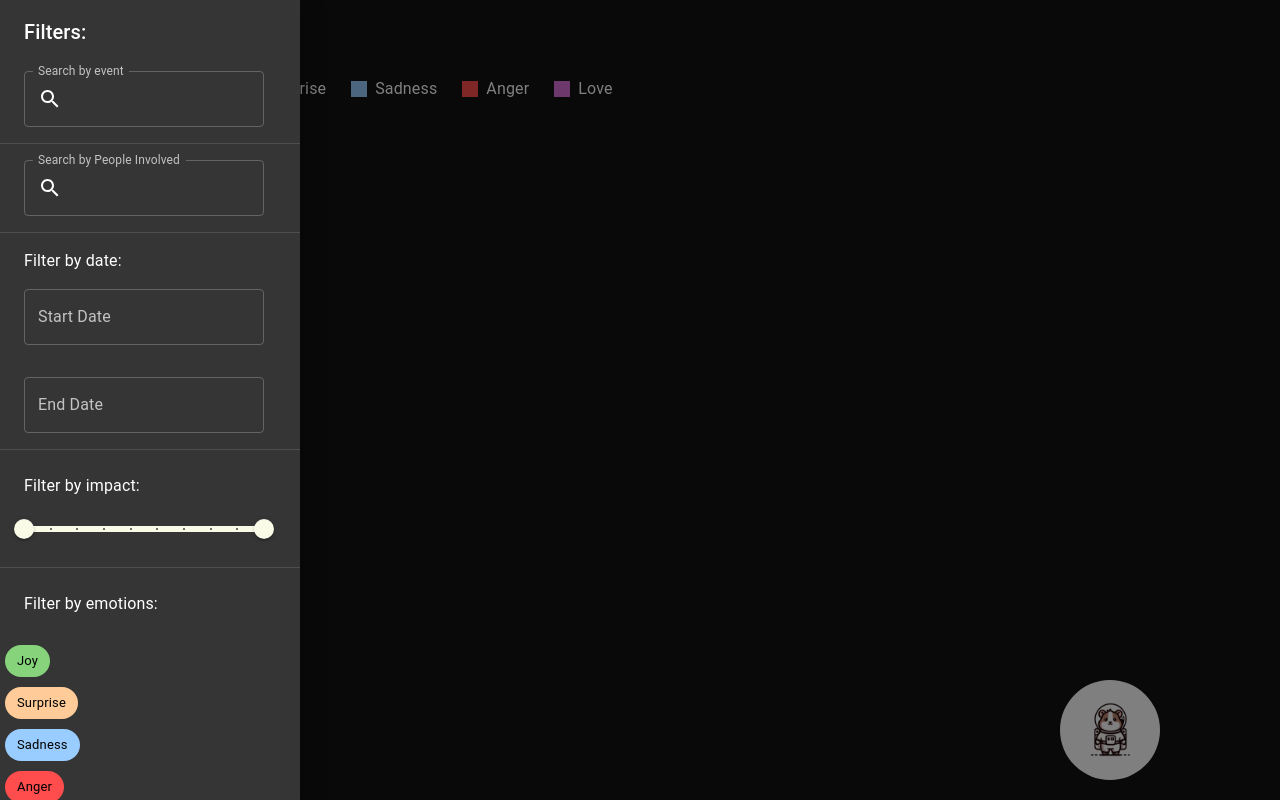
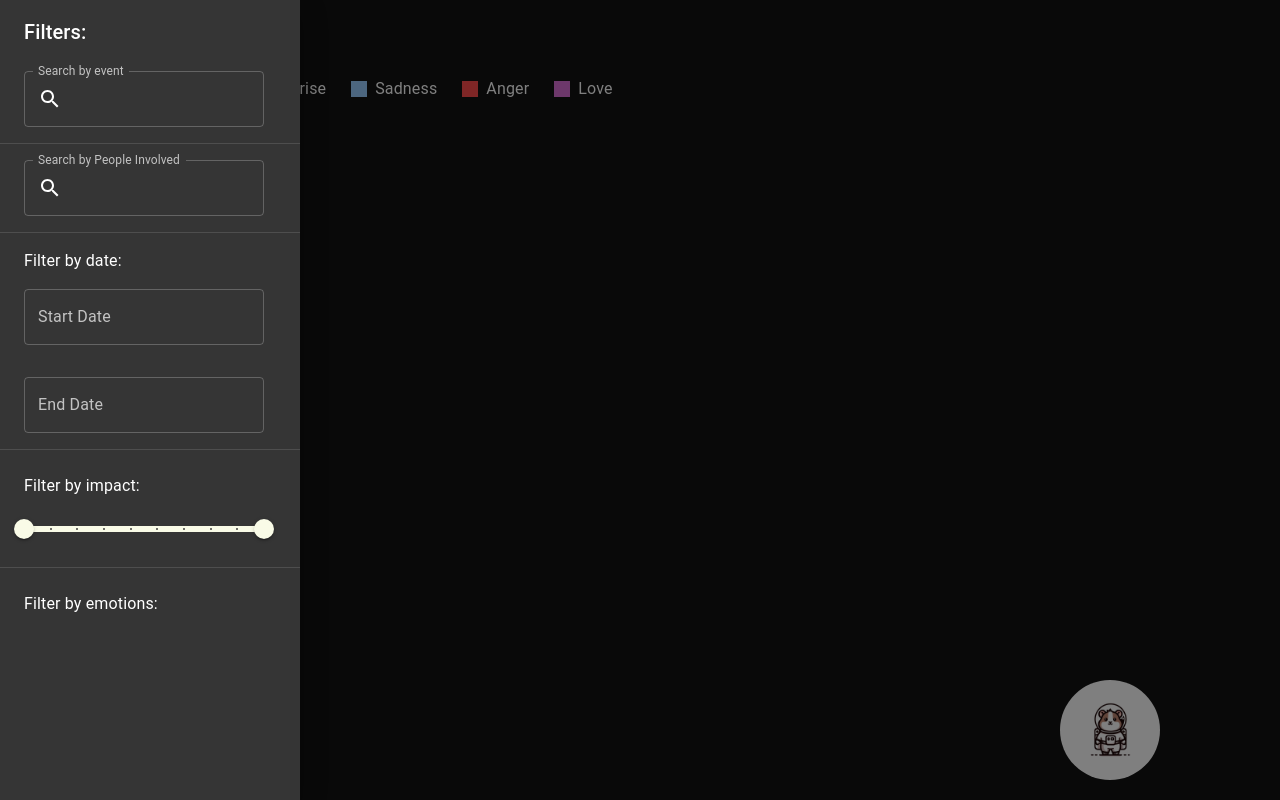
Before and after one commit to alfredo-baquedano/emotion-link, a React (Vite) app: page / in a window 1280 px wide. Both pictures are taken after a click on the button "OPEN FILTER". Built offline with nearby package versions, Linux system fonts and the light colour scheme.

Commit message:
improvement drawerfilter chip selector

```diff
--- a/src/pages/EmotionalGraphPage/DrawerFilter.jsx
+++ b/src/pages/EmotionalGraphPage/DrawerFilter.jsx
@@ -13,41 +13,23 @@ import { LocalizationProvider } from '@mui/x-date-pickers/LocalizationProvider';
 import { AdapterDayjs } from '@mui/x-date-pickers/AdapterDayjs';
 import Slider from '@mui/material/Slider';
 import { DatePicker } from '@mui/x-date-pickers/DatePicker';
+import emotionsData from '../../contants/emotions.json';
 
-const emotions = {
-  joy: {
-    name: 'joy',
-    display_name: 'Joy',
-    color: '#87D37C',
-  },
-  surprise: {
-    name: 'surprise',
-    display_name: 'Surprise',
-    color: '#FFCC99',
-  },
-  sadness: {
-    name: 'sadness',
-    display_name: 'Sadness',
-    color: '#99CCFF',
-  },
-  anger: {
-    name: 'anger',
-    display_name: 'Anger',
-    color: '#ff4d4d',
-  },
-  fear: {
-    name: 'fear',
-    display_name: 'Fear',
-    color: '#8E44AD',
-  },
-  love: {
-    name: 'love',
-    display_name: 'Love',
-    color: '#FFBDFF',
-  },
+const getEmotionArray = (obj) => {
+  const result = [];
+  const recurse = (currentObj) => {
+    if (currentObj.name !== 'none') result.push(currentObj);
+    if (currentObj.children && Array.isArray(currentObj.children)) {
+      currentObj.children.forEach((child) => recurse(child));
+    }
+  };
+  recurse(obj);
+  return result;
 };
 
-export default function DrawerFilter({ filters, setFilters }) {
+const emotions = getEmotionArray(emotionsData);
+
+export default function DrawerFilter({ filters, setFilters, events = [] }) {
   const [open, setOpen] = useState(false);
   const [searchTerm, setSearchTerm] = useState(filters.searchTerm || '');
   const [peopleInvolved, setPeopleInvolved] = useState(
@@ -107,6 +89,19 @@ export default function DrawerFilter({ filters, setFilters }) {
       endDate: date,
     }));
   };
+
+  const usedEmotions = new Set();
+  events.forEach((event) => {
+    if (event.emotions) {
+      event.emotions.forEach((emotion) => {
+        usedEmotions.add(emotion);
+      });
+    }
+  });
+
+  const filteredEmotions = emotions.filter((emotion) =>
+    usedEmotions.has(emotion.name),
+  );
 
   const DrawerList = (
     <Box sx={{ width: 300 }} role='presentation'>
@@ -177,13 +172,11 @@ export default function DrawerFilter({ filters, setFilters }) {
       <Typography variant='h8' sx={{ ml: 3, mt: 3 }}>
         Filter by emotions:
       </Typography>
-      <List sx={{ mt: 2 }}>
-        {Object.keys(emotions).map((key) => {
-          const emotion = emotions[key];
-          return (
+      <List sx={{ display: 'flex', flexWrap: 'wrap', gap: '5px', mt: 2 }}>
+        {filteredEmotions.map((emotion) => (
           <ListItem key={emotion.name} disablePadding>
             <Chip
-                label={emotion.display_name}
+              label={emotion.displayName}
               style={{
                 backgroundColor: filters[emotion.name]
                   ? emotion.color
@@ -194,8 +187,7 @@ export default function DrawerFilter({ filters, setFilters }) {
               sx={{ margin: '5px' }}
             />
           </ListItem>
-          );
-        })}
+        ))}
       </List>
     </Box>
   );
--- a/src/pages/EmotionalGraphPage/EmotionalGraphPage.jsx
+++ b/src/pages/EmotionalGraphPage/EmotionalGraphPage.jsx
@@ -125,7 +125,7 @@ const EmotionalGraphPage = () => {
 
   return (
     <div>
-      <DrawerFilter filters={filters} setFilters={setFilters} />
+      <DrawerFilter filters={filters} setFilters={setFilters} events={events} />
       <Dialog open={openCreateEvent} onClose={handleCloseCreateEvent}>
         <CreateEventForm
           relatedEvent={selectedEvent}
```
Lines whose indentation alone changed are shown as unchanged.
